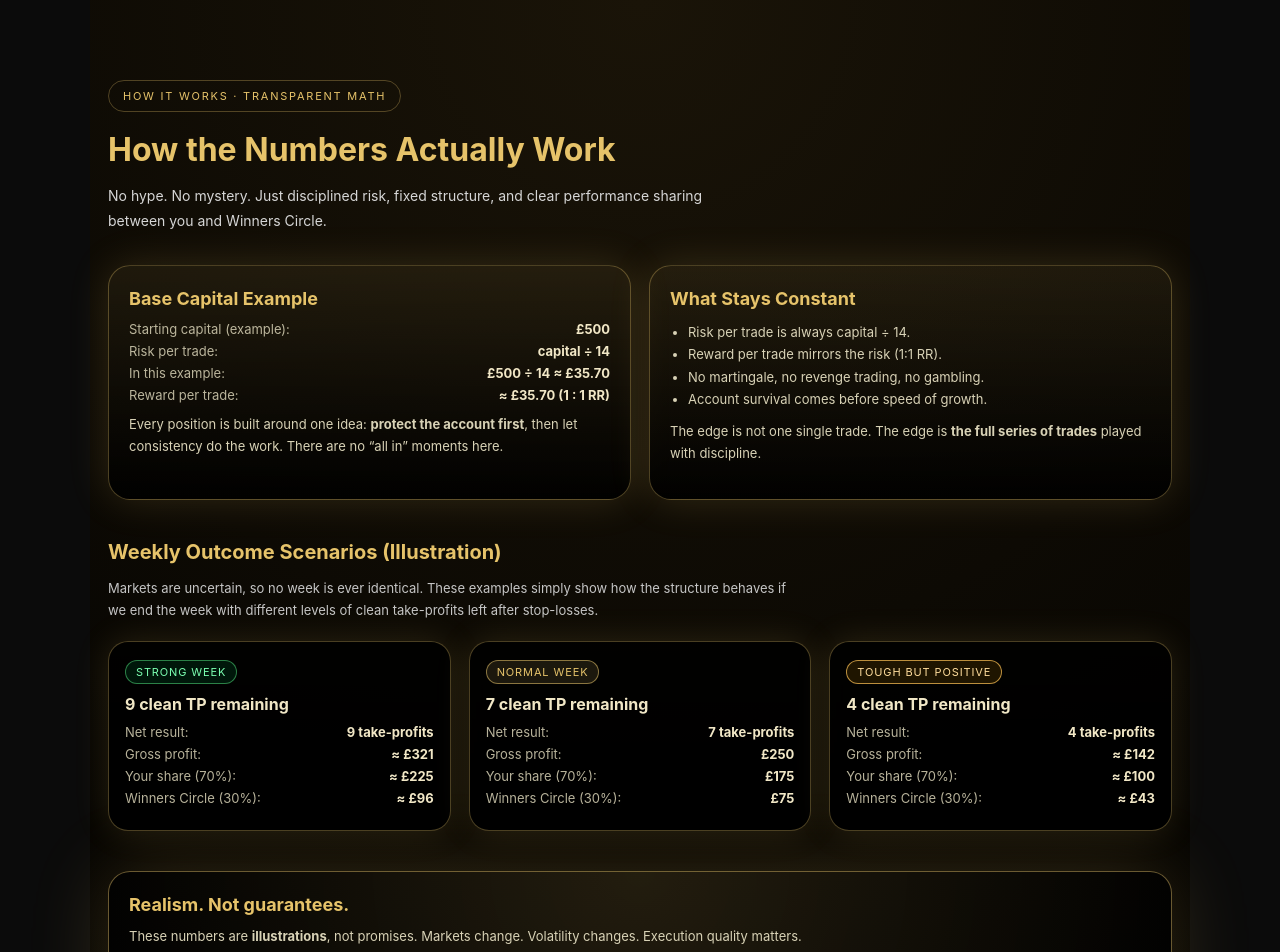
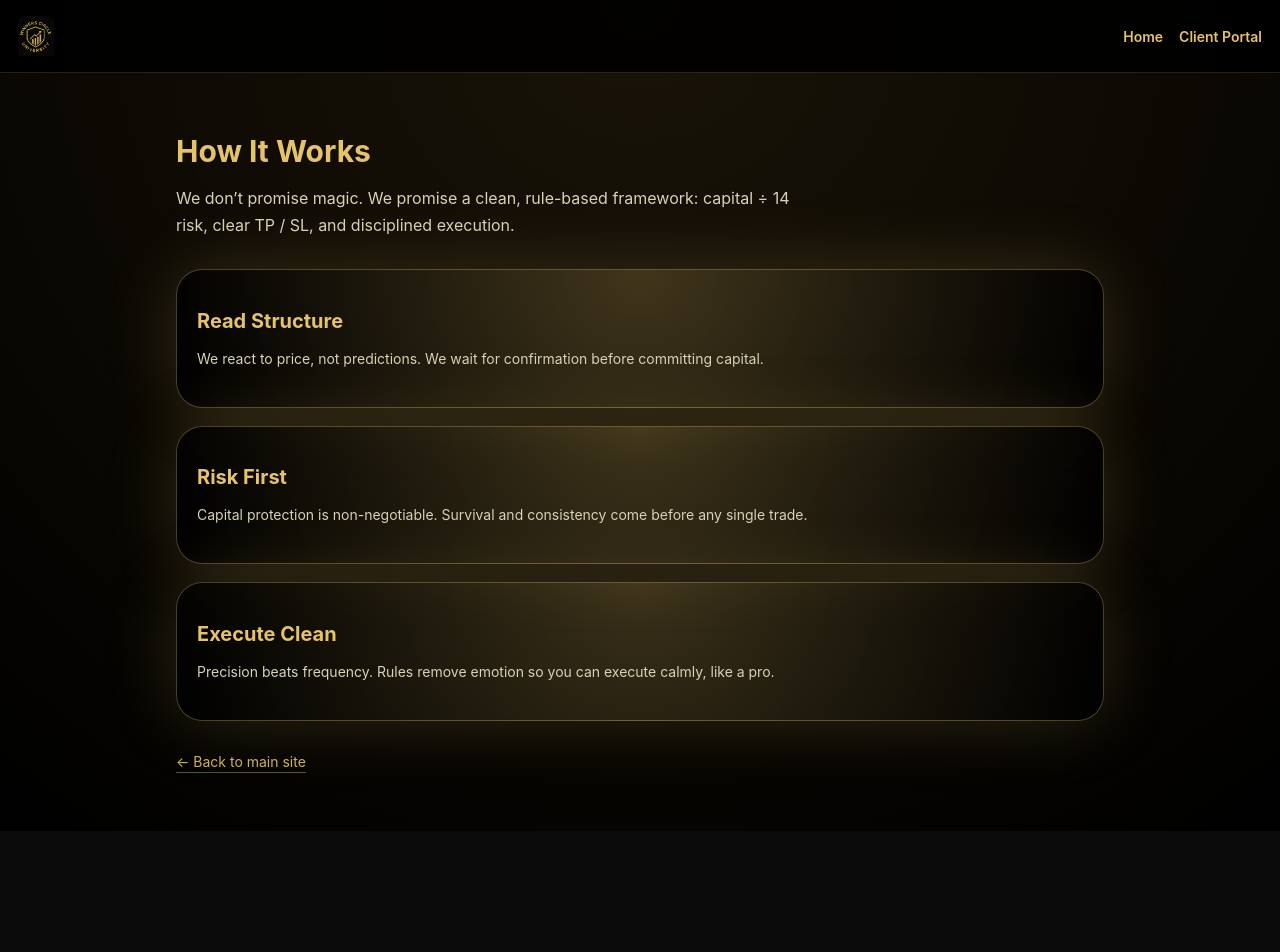
Before and after one commit to bammamileleabdul/winners-circle-university, a Next.js app: page /how in a window 1280 px wide. Shown: the top 952 px of the page. After the commit the page ends 831 px from the top, so only its background shows below. Built offline with nearby package versions, Linux system fonts and the light colour scheme.

Commit message:
Update page.js

```diff
--- a/app/how/page.js
+++ b/app/how/page.js
@@ -1,368 +1,175 @@
 "use client";
 
-export default function How() {
+export default function HowPage() {
   return (
     <>
-      <section className="how">
-        <div className="pill">HOW IT WORKS · TRANSPARENT MATH</div>
+      <div className="wrap">
+        <header className="header">
+          <a href="/" className="logoRow">
+            <img
+              src="/emblem.jpg"
+              alt="Winners Circle University"
+              className="logoImg"
+            />
+          </a>
 
-        <h1>How the Numbers Actually Work</h1>
-        <p className="lead">
-          No hype. No mystery. Just disciplined risk, fixed structure, and clear
-          performance sharing between you and Winners Circle.
+          <nav className="nav">
+            <a href="/" className="navLink">
+              Home
+            </a>
+            <a href="/client" className="navLink">
+              Client Portal
+            </a>
+          </nav>
+        </header>
+
+        <main className="main">
+          <h1>How It Works</h1>
+          <p className="subtitle">
+            We don’t promise magic. We promise a clean, rule-based framework:
+            capital ÷ 14 risk, clear TP / SL, and disciplined execution.
           </p>
 
-        {/* CAPITAL & RISK BLOCK */}
-        <div className="grid">
+          <div className="cards">
             <div className="card">
-            <h2>Base Capital Example</h2>
-            <ul className="list">
-              <li>
-                <span>Starting capital (example):</span>
-                <strong>£500</strong>
-              </li>
-              <li>
-                <span>Risk per trade:</span>
-                <strong>capital ÷ 14</strong>
-              </li>
-              <li>
-                <span>In this example:</span>
-                <strong>£500 ÷ 14 ≈ £35.70</strong>
-              </li>
-              <li>
-                <span>Reward per trade:</span>
-                <strong>≈ £35.70 (1 : 1 RR)</strong>
-              </li>
-            </ul>
-            <p className="copy">
-              Every position is built around one idea:{" "}
-              <strong>protect the account first</strong>, then let consistency
-              do the work. There are no “all in” moments here.
+              <h2>Read Structure</h2>
+              <p>
+                We react to price, not predictions. We wait for confirmation
+                before committing capital.
               </p>
             </div>
 
             <div className="card">
-            <h2>What Stays Constant</h2>
-            <ul className="bullets">
-              <li>Risk per trade is always capital ÷ 14.</li>
-              <li>Reward per trade mirrors the risk (1:1 RR).</li>
-              <li>No martingale, no revenge trading, no gambling.</li>
-              <li>Account survival comes before speed of growth.</li>
-            </ul>
-            <p className="copy">
-              The edge is not one single trade. The edge is{" "}
-              <strong>the full series of trades</strong> played with discipline.
+              <h2>Risk First</h2>
+              <p>
+                Capital protection is non-negotiable. Survival and consistency
+                come before any single trade.
+              </p>
+            </div>
+
+            <div className="card">
+              <h2>Execute Clean</h2>
+              <p>
+                Precision beats frequency. Rules remove emotion so you can
+                execute calmly, like a pro.
               </p>
             </div>
           </div>
 
-        {/* WEEKLY SCENARIOS */}
-        <h2 className="subhead">Weekly Outcome Scenarios (Illustration)</h2>
-        <p className="subcopy">
-          Markets are uncertain, so no week is ever identical. These examples
-          simply show how the structure behaves if we end the week with
-          different levels of clean take-profits left after stop-losses.
-        </p>
-
-        <div className="grid three">
-          {/* Strong Week */}
-          <div className="scenario">
-            <div className="tag tag-strong">Strong week</div>
-            <h3>9 clean TP remaining</h3>
-            <ul className="list">
-              <li>
-                <span>Net result:</span>
-                <strong>9 take-profits</strong>
-              </li>
-              <li>
-                <span>Gross profit:</span>
-                <strong>≈ £321</strong>
-              </li>
-              <li>
-                <span>Your share (70%):</span>
-                <strong>≈ £225</strong>
-              </li>
-              <li>
-                <span>Winners Circle (30%):</span>
-                <strong>≈ £96</strong>
-              </li>
-            </ul>
+          <div className="backRow">
+            <a href="/" className="backLink">
+              ← Back to main site
+            </a>
+          </div>
+        </main>
       </div>
 
-          {/* Normal Week */}
-          <div className="scenario">
-            <div className="tag tag-base">Normal week</div>
-            <h3>7 clean TP remaining</h3>
-            <ul className="list">
-              <li>
-                <span>Net result:</span>
-                <strong>7 take-profits</strong>
-              </li>
-              <li>
-                <span>Gross profit:</span>
-                <strong>£250</strong>
-              </li>
-              <li>
-                <span>Your share (70%):</span>
-                <strong>£175</strong>
-              </li>
-              <li>
-                <span>Winners Circle (30%):</span>
-                <strong>£75</strong>
-              </li>
-            </ul>
-          </div>
-
-          {/* Tough Week */}
-          <div className="scenario">
-            <div className="tag tag-tough">Tough but positive</div>
-            <h3>4 clean TP remaining</h3>
-            <ul className="list">
-              <li>
-                <span>Net result:</span>
-                <strong>4 take-profits</strong>
-              </li>
-              <li>
-                <span>Gross profit:</span>
-                <strong>≈ £142</strong>
-              </li>
-              <li>
-                <span>Your share (70%):</span>
-                <strong>≈ £100</strong>
-              </li>
-              <li>
-                <span>Winners Circle (30%):</span>
-                <strong>≈ £43</strong>
-              </li>
-            </ul>
-          </div>
-        </div>
-
-        {/* DISCLAIMER / TRUST BLOCK */}
-        <div className="disclaimerCard">
-          <h2>Realism. Not guarantees.</h2>
-          <p>
-            These numbers are <strong>illustrations</strong>, not promises.
-            Markets change. Volatility changes. Execution quality matters.
-          </p>
-          <p>
-            What does not change is the{" "}
-            <strong>risk structure, capital protection, and 70 / 30 split</strong>{" "}
-            on performance:
-          </p>
-          <ul className="bullets">
-            <li>You keep 70% of verified net profits.</li>
-            <li>Winners Circle receives 30% as a performance fee.</li>
-            <li>
-              If the week is not profitable, there is{" "}
-              <strong>no performance fee</strong>.
-            </li>
-          </ul>
-          <p className="fine">
-            This is not financial advice. It is a framework for disciplined
-            execution and transparent sharing of upside.
-          </p>
-        </div>
-      </section>
-
       <style jsx>{`
-        .how {
+        .wrap {
           min-height: 100vh;
-          padding: 80px 18px 100px;
           background: radial-gradient(circle at top, #1a1408, #000);
-          color: #f5f5f5;
-          max-width: 1100px;
-          margin: 0 auto;
+          color: #f9f3dc;
         }
 
-        .pill {
-          display: inline-block;
-          padding: 8px 14px;
-          border-radius: 999px;
-          border: 1px solid rgba(230, 195, 106, 0.3);
+        .header {
+          display: flex;
+          justify-content: space-between;
+          align-items: center;
+          padding: 16px 18px;
+          border-bottom: 1px solid rgba(230, 195, 106, 0.18);
+          background: rgba(0, 0, 0, 0.9);
+          position: sticky;
+          top: 0;
+          z-index: 40;
+        }
+
+        .logoRow {
+          display: flex;
+          align-items: center;
+        }
+
+        .logoImg {
+          height: 40px;
+          width: auto;
+          object-fit: contain;
+        }
+
+        .nav {
+          display: flex;
+          gap: 16px;
+        }
+
+        .navLink {
           color: #e6c36a;
-          font-size: 11px;
-          letter-spacing: 0.16em;
-          text-transform: uppercase;
-          margin-bottom: 18px;
+          text-decoration: none;
+          font-size: 14px;
+          font-weight: 600;
+        }
+
+        .main {
+          max-width: 960px;
+          margin: 0 auto;
+          padding: 40px 16px 60px;
+          text-align: left;
         }
 
         h1 {
-          font-size: 32px;
-          margin: 0 0 12px;
+          font-size: 30px;
           color: #e6c36a;
+          margin-bottom: 10px;
         }
 
-        .lead {
-          max-width: 620px;
-          font-size: 14px;
-          line-height: 1.8;
-          color: #d6d6d6;
-          margin-bottom: 32px;
+        .subtitle {
+          color: #d8d2b6;
+          max-width: 640px;
+          line-height: 1.7;
+          margin-bottom: 30px;
         }
 
-        .grid {
+        .cards {
           display: grid;
           gap: 18px;
-          margin-bottom: 40px;
-        }
-
-        .grid.three {
-          grid-template-columns: repeat(auto-fit, minmax(260px, 1fr));
         }
 
         .card {
-          background: linear-gradient(
-            180deg,
-            rgba(230, 195, 106, 0.08),
-            rgba(0, 0, 0, 0.9)
+          background: radial-gradient(
+            circle at top,
+            rgba(230, 195, 106, 0.22),
+            rgba(0, 0, 0, 0.95)
           );
-          border-radius: 22px;
+          border-radius: 26px;
           border: 1px solid rgba(230, 195, 106, 0.32);
           padding: 22px 20px;
-          box-shadow: 0 0 40px rgba(230, 195, 106, 0.16);
+          box-shadow: 0 0 70px rgba(230, 195, 106, 0.18);
         }
 
         .card h2 {
-          margin: 0 0 12px;
-          font-size: 18px;
           color: #e6c36a;
+          font-size: 20px;
+          margin-bottom: 8px;
         }
 
-        .copy {
-          font-size: 13px;
+        .card p {
+          font-size: 14px;
           line-height: 1.7;
-          color: #d8d2b6;
-          margin-top: 10px;
-        }
-
-        .list {
-          list-style: none;
-          padding: 0;
-          margin: 0;
-          font-size: 13px;
           color: #d8d2b6;
         }
 
-        .list li {
-          display: flex;
-          justify-content: space-between;
-          gap: 12px;
-          margin-bottom: 6px;
+        .backRow {
+          margin-top: 30px;
         }
 
-        .list span {
-          opacity: 0.85;
+        .backLink {
+          color: rgba(230, 195, 106, 0.9);
+          text-decoration: none;
+          font-size: 14px;
+          border-bottom: 1px solid rgba(230, 195, 106, 0.4);
+          padding-bottom: 2px;
         }
 
-        .list strong {
-          color: #f1e7c6;
-        }
-
-        .bullets {
-          list-style: disc;
-          padding-left: 18px;
-          margin: 6px 0 0;
-          font-size: 13px;
-          color: #d8d2b6;
-          line-height: 1.7;
-        }
-
-        .subhead {
-          margin: 6px 0 6px;
-          font-size: 20px;
-          color: #e6c36a;
-        }
-
-        .subcopy {
-          font-size: 13px;
-          color: #c5c5c5;
-          max-width: 680px;
-          line-height: 1.7;
-          margin-bottom: 20px;
-        }
-
-        .scenario {
-          background: linear-gradient(
-            180deg,
-            rgba(0, 0, 0, 0.85),
-            rgba(0, 0, 0, 0.98)
-          );
-          border-radius: 20px;
-          border: 1px solid rgba(230, 195, 106, 0.32);
-          padding: 18px 16px 18px;
-          box-shadow: 0 0 35px rgba(230, 195, 106, 0.14);
-        }
-
-        .scenario h3 {
-          margin: 6px 0 10px;
-          font-size: 16px;
-          color: #f1e7c6;
-        }
-
-        .tag {
-          display: inline-block;
-          padding: 4px 10px;
-          border-radius: 999px;
-          font-size: 11px;
-          letter-spacing: 0.08em;
-          text-transform: uppercase;
-          margin-bottom: 4px;
-        }
-
-        .tag-strong {
-          background: rgba(0, 128, 55, 0.18);
-          border: 1px solid rgba(72, 201, 112, 0.6);
-          color: #7bffb1;
-        }
-
-        .tag-base {
-          background: rgba(230, 195, 106, 0.12);
-          border: 1px solid rgba(230, 195, 106, 0.55);
-          color: #e6c36a;
-        }
-
-        .tag-tough {
-          background: rgba(255, 174, 0, 0.12);
-          border: 1px solid rgba(255, 196, 87, 0.7);
-          color: #ffdd9b;
-        }
-
-        .disclaimerCard {
-          margin-top: 34px;
-          padding: 22px 20px 20px;
-          border-radius: 22px;
-          border: 1px solid rgba(230, 195, 106, 0.45);
-          background: radial-gradient(
-            circle at top,
-            rgba(230, 195, 106, 0.12),
-            rgba(0, 0, 0, 0.95)
-          );
-          box-shadow: 0 0 80px rgba(230, 195, 106, 0.2);
-        }
-
-        .disclaimerCard h2 {
-          margin: 0 0 10px;
-          color: #e6c36a;
-          font-size: 18px;
-        }
-
-        .disclaimerCard p {
-          font-size: 13px;
-          line-height: 1.8;
-          color: #d8d2b6;
-          margin: 4px 0;
-        }
-
-        .fine {
-          margin-top: 10px;
-          font-size: 12px;
-          color: #a7a08a;
-        }
-
-        @media (min-width: 720px) {
-          .grid {
-            grid-template-columns: repeat(2, minmax(0, 1fr));
+        @media (max-width: 720px) {
+          .nav {
+            display: none;
           }
         }
       `}</style>
```
Lines whose indentation alone changed are shown as unchanged.
